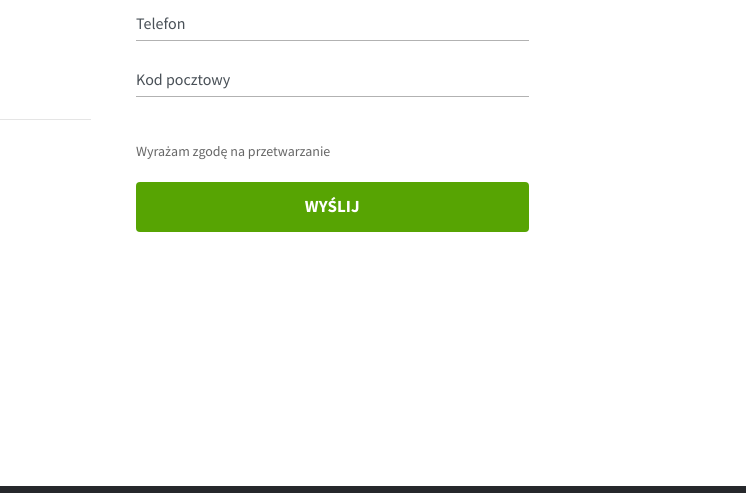
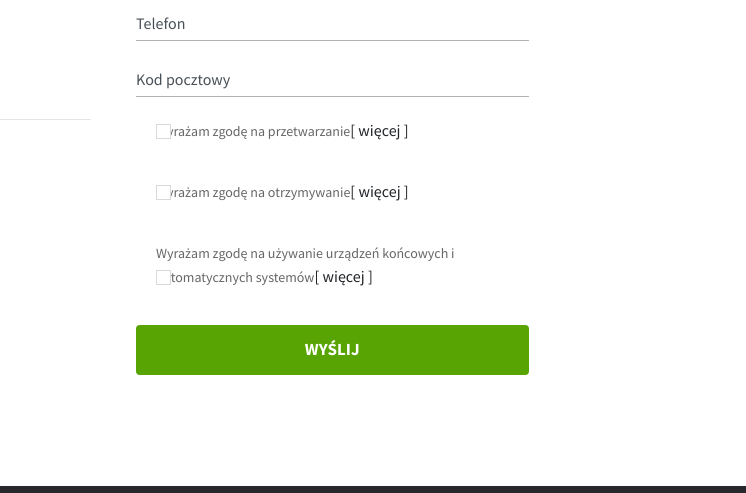
Before and after one commit to bartekwojtal1207/total-money-new, a React app: page / in a window 1280 px wide. Shown: the part 264-757 px from the top of the page, 534-1280 px from the left. Built offline with nearby package versions, Linux system fonts and the light colour scheme.

Commit message:
all form validate work !!!!!!!!!!

```diff
--- a/src/components/Contact/Contact.js
+++ b/src/components/Contact/Contact.js
@@ -12,17 +12,7 @@ class Contact extends Component {
 
         this.state = {
             subtitle: 'Wypełnij, formularz, a Doradca z wybranego przez Ciebie banku skontaktuje się z Tobą i dopasuje oferte do Twoich potrzeb.',
-            inputs: [
-                {name: 'name', type: 'text', label: 'Imię', valid: false, isValid: false},
-                {name: 'surname', type: 'text', label: 'Nazwisko', valid: false, isValid: false},
-                {name: 'phone', type: 'text', label: 'Telefon', valid: false, isValid: false},
-                {name: 'postCode', type: 'text', label: 'Kod pocztowy', valid: false, isValid: false},
-            ],
-            checkboxs: [
-                {name: 'agreementConsent', type: 'checkbox', value: 0, isValid: false, label: 'Wyrażam zgodę na przetwarzanie',textTitle: 'więcej', text: ' Lorem ipsum dolor sit amet, consectetur adipiscing elit. Aliquam vitae suscipit turpis, eu molestie arcu. Nullam vitae dui nec sem mattis auctor id vel tortor.', visibleText: 'none' },
-                {name: 'ofertsConsent', type: 'checkbox', value: 0, isValid: false, label: 'Wyrażam zgodę na otrzymywanie ',textTitle: 'więcej', text: ' Lorem ipsum dolor sit amet, consectetur adipiscing elit. Aliquam vitae suscipit turpis, eu molestie arcu. Nullam vitae dui nec sem mattis auctor id vel tortor.', visibleText: 'none'},
-                {name: 'contactConsent', type: 'checkbox', value: 0, isValid: false, label: 'Wyrażam zgodę na przetwarzanieWyrażam urządzeń końcowych i automatycznych systemów',textTitle: 'więcej', text: ' Lorem ipsum dolor sit amet, consectetur adipiscing elit. Aliquam vitae suscipit turpis, eu molestie arcu. Nullam vitae dui nec sem mattis auctor id vel tortor.', visibleText: 'none'},
-            ],
+
             formIsValid : false,
             errorMessage : 'pole jest wymagane',
 
@@ -81,13 +71,39 @@ class Contact extends Component {
                     valid: false,
                     touched: false
                 },
-                agreements: {
+                agreementConsent: {
                     elementType: 'checkbox',
                     elementConfig: {
                         type: 'checkbox',
                         desc: 'Wyrażam zgodę na przetwarzanie'
                     },
-                    value: '',
+                    checked: false,
+                    validation: {
+                        required: true
+                    },
+                    valid: false,
+                    touched: false
+                },
+                offertsConsent: {
+                    elementType: 'checkbox',
+                    elementConfig: {
+                        type: 'checkbox',
+                        desc: 'Wyrażam zgodę na otrzymywanie'
+                    },
+                    checked: false,
+                    validation: {
+                        required: true
+                    },
+                    valid: false,
+                    touched: false
+                },
+                systemConsent: {
+                    elementType: 'checkbox',
+                    elementConfig: {
+                        type: 'checkbox',
+                        desc: 'Wyrażam zgodę na używanie urządzeń końcowych i automatycznych systemów'
+                    },
+                    checked: false,
                     validation: {
                         required: true
                     },
@@ -97,6 +113,7 @@ class Contact extends Component {
             }
         }
     }
+
     checkValidity(value, rules) {
         let isValid = true;
 
@@ -112,6 +129,7 @@ class Contact extends Component {
     }
 
     inputChangedHandler = (event, inputId) => {
+
         const contactFormToUpdate  = {
             ...this.state.contactForm
         }, FormElementToUpdate = {
@@ -119,6 +137,8 @@ class Contact extends Component {
         };
 
         FormElementToUpdate.value = event.target.value;
+        FormElementToUpdate.checked = event.target.checked;
+
         FormElementToUpdate.valid = this.checkValidity(FormElementToUpdate.value, FormElementToUpdate.validation);
         FormElementToUpdate.touched = true;
         contactFormToUpdate[inputId] = FormElementToUpdate;
@@ -131,19 +151,6 @@ class Contact extends Component {
 
         this.setState({contactForm: contactFormToUpdate, formIsValid: formIsValid});
     };
-
-    onChangeCheckboxHandler = (event, index) => {
-        const checkbox = this.state.checkboxs;
-
-        checkbox[index].isValid = true;
-        checkbox[index].value === 0 ? checkbox[index].value = 1 : checkbox[index].value = 0;
-
-        this.setState({ checkboxs: checkbox})
-    };
-
-    onLabelInputClickHandler = (event, index) => {
-        // this.onChangeInputValueHandler(event, index)
-    }
 
     showAgreements(event, index) {
         const agreements = this.state.checkboxs;
@@ -172,9 +179,11 @@ class Contact extends Component {
             {formElementsArray.map(formElement => (
                 <Input
                     key={formElement.id}
+                    id={formElement.id}
                     elementType={formElement.config.elementType}
                     elementConfig={formElement.config.elementConfig}
                     value={formElement.config.value}
+                    checked={formElement.config.checked}
                     invalid={!formElement.config.valid}
                     shouldValidate={formElement.config.validation}
                     touched={formElement.config.touched}
--- a/src/components/Contact/ContactForm/Input.js
+++ b/src/components/Contact/ContactForm/Input.js
@@ -24,16 +24,24 @@ const Input = (props) => {
                 value={props.value}
                 onChange={props.changed}/>;
             break;
+
         case ('checkbox'):
-            inputElement = <div className={'form-check'}>
-                    <input
-                        className={'form-check-input'}
-                        {...props.elementConfig}
-                        value={props.value}
-                        onChange={props.changed} />
-                    <span className={'contact__form__check_wrapper__fake_checkbox'}></span>
+            inputElement =
+                <div className={'form-check'}>
+                    <label className="form-check-label contact__form__checkbox_label" htmlFor={props.id}>{props.elementConfig.desc}</label>
+                    <span>[ więcej ]</span>
+                        <input
+                            className={'form-check-input'}
+                            {...props.elementConfig}
+                            checked={props.checked}
+                            id={props.id}
+                            onChange={props.changed}
+                        />
+                        <span className={'contact__form__check_wrapper__fake_checkbox'}></span>
+                    {! props.checked &&  props.touched ?  <span className={'error-message'}> {props.errorMessage}</span> : ''}
                 </div>;
-             break;
+            break;
+
         default:
             inputElement = <input
                 className={inputClasses.join(' ')}
@@ -42,31 +50,24 @@ const Input = (props) => {
                 onChange={props.changed} />;
     }
 
+
+    let  labelElement = null;
+
+    if (props.elementType === 'input' ) {
+        labelElement =  <Label label={props.elementConfig.desc}
+                               elementType={props.elementType}
+                               className={props.elementType === 'input' ? labelClasses.join('') : labelCheckboxClasses }>
+                        </Label>
+    }
+
     return (
         <div className={props.elementType === 'input' ? 'form-group' : 'contact__form__check_wrapper'}>
             {inputElement}
-            <Label label={props.elementConfig.desc}
-                   elementType={props.elementType}
-                   className={props.elementType === 'input' ? labelClasses.join('') : labelCheckboxClasses }>
-            </Label>
-            {props.invalid && props.shouldValidate && props.touched ?  <span className={'error-message'}> {props.errorMessage}</span> : ''}
+            {labelElement}
+            {props.elementType === 'input' && props.invalid && props.shouldValidate && props.touched ?  <span className={'error-message'}> {props.errorMessage}</span> : ''}
         </div>
     )
 
 };
 
 export default Input;
-
-{/*<div className={( (checkbox.value === 0) && (checkbox.isValid) ) ? 'form-check error-form-check' : 'form-check'} key={index+'form-check'}>*/}
-
-    //             <Input
-//                 key={index}
-//                 name={checkbox.name}
-//                 type={checkbox.type}
-//                 id={checkbox.name}
-//                 change={(event)=> this.onChangeCheckboxHandler(event, index)}
-//                 classInput='form-check-input' >
-//             </Input>
-//
-//             <span className={( (checkbox.value === 0) && (checkbox.isValid) ) ? 'checkbox-error' : 'contact__form__check_wrapper__fake_checkbox'} key={index+'span'}> </span>
-//         </div>
--- a/src/containers/App.css
+++ b/src/containers/App.css
@@ -142,10 +142,7 @@ body .container {
 .contact .contact__form .contact__form__check_wrapper .form-check {
   border-bottom: 1px dotted rgba(0, 0, 0, 0.3);
   margin-bottom: 3px;
-  opacity: 0;
   cursor: pointer;
-  /* left: 22px; */
-
   z-index: 2;
   padding-bottom: 2px; }
 .form-check.error-form-check {
```
